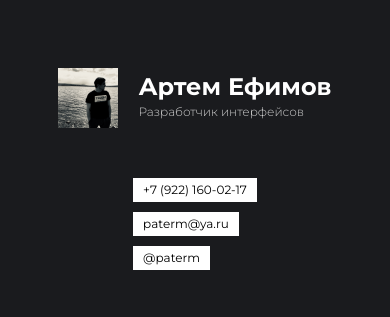
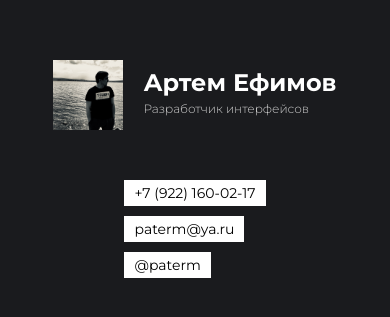
Before and after one commit to paterm/paterm.github.io, a plain HTML site: page index.html in a window 390 px wide. Shown: the part 253-570 px from the top of the page. Drawn offline with Linux system fonts and the light colour scheme.

Commit message:
mobile font size

```diff
--- a/css/media.css
+++ b/css/media.css
@@ -32,8 +32,8 @@
 	}
 
 	.b-user__avatar {
-		width: 60px;
-		height: 60px;
+		width: 70px;
+		height: 70px;
 	}
 
 	.b-user__info-title {
@@ -45,6 +45,6 @@
 	}
 
 	.b-contact__text {
-		font-size: 12px;
+		font-size: 14px;
 	}
 }
```
